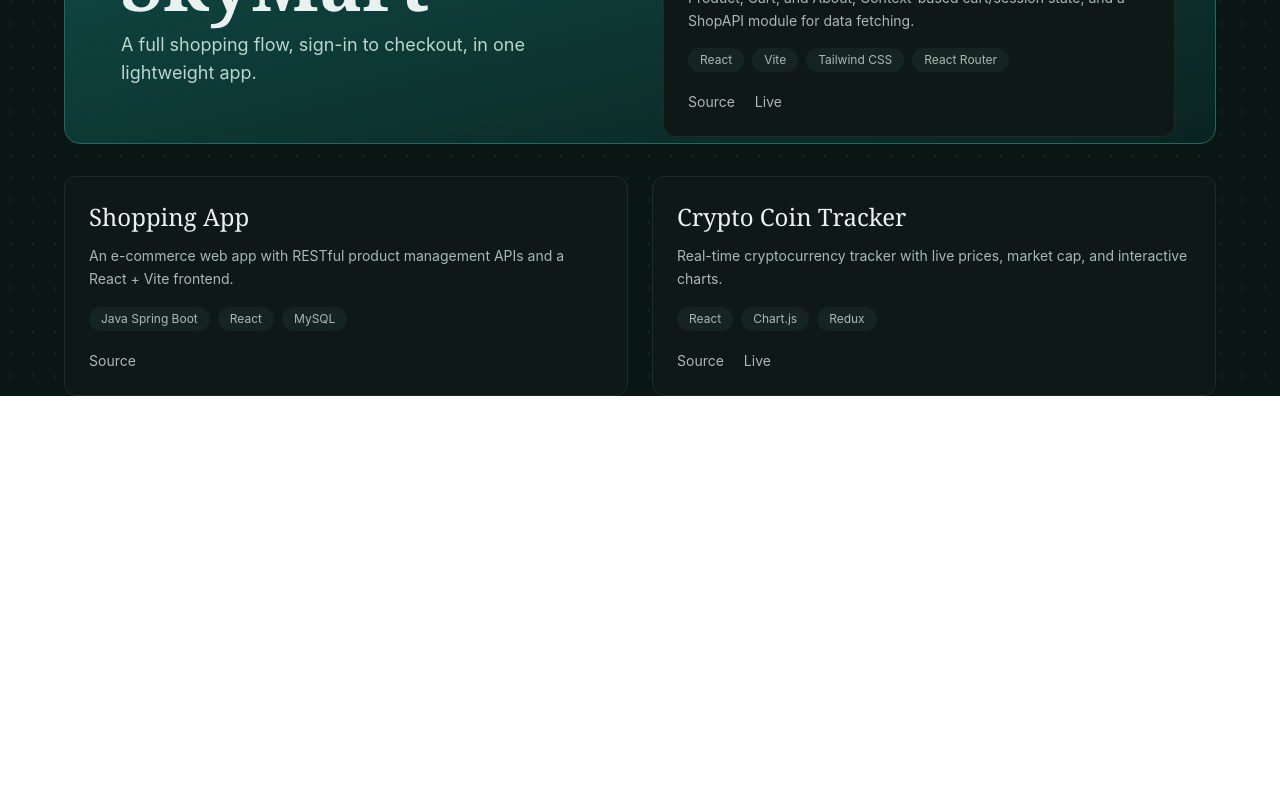
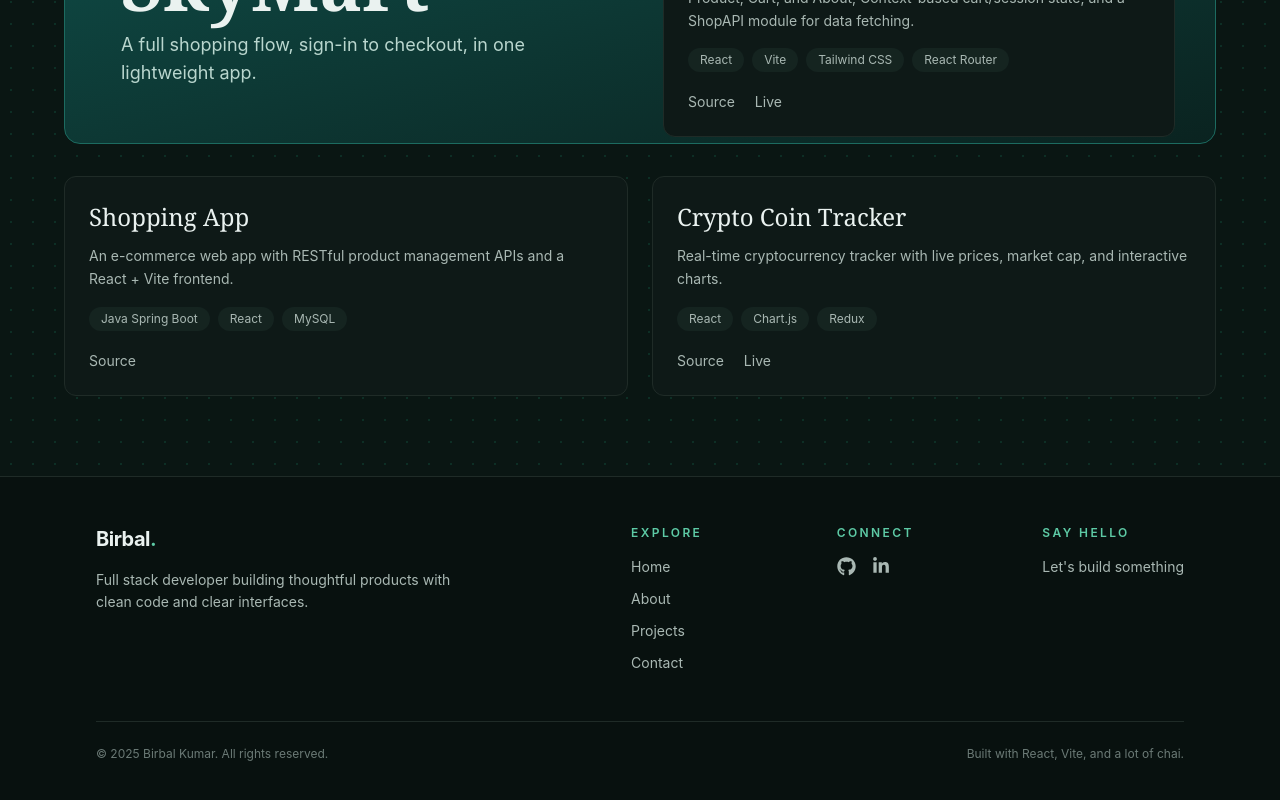
Before and after one commit to birbalkr/portfolio, a React app: page / in a window 1280 px wide. Shown: the part 1615-2415 px from the top of the page. Before the commit the page ends 2011 px from the top, so only its background shows below. Built offline with nearby package versions, Linux system fonts and the light colour scheme; the HTML template or start-up script is replaced by a standard one.

Commit message:
FooterPage

```diff
--- /dev/null
+++ b/src/components/Footer.tsx
@@ -0,0 +1,94 @@
+import { FaGithub, FaLinkedinIn } from "react-icons/fa";
+import { NavLink } from "react-router";
+
+const footerLinks = [
+    { label: "Home", to: "/" },
+    { label: "About", to: "/about" },
+    { label: "Projects", to: "/projects" },
+    { label: "Contact", to: "/contact" },
+];
+
+export default function Footer() {
+    return (
+        <footer className="mt-20 border-t border-[#1F2B27] bg-[#08110F]">
+            <div className="mx-auto max-w-6xl px-6 py-12 lg:px-8">
+                <div className="flex flex-col gap-10 md:flex-row md:items-start md:justify-between">
+                    <div className="max-w-sm">
+                        <NavLink
+                            to="/"
+                            className="text-xl font-bold tracking-tight text-[#EAF2F0]"
+                        >
+                            Birbal<span className="text-[#5DCAA5]">.</span>
+                        </NavLink>
+                        <p className="mt-4 text-sm leading-relaxed text-[#A9B8B3]">
+                            Full stack developer building thoughtful products with clean
+                            code and clear interfaces.
+                        </p>
+                    </div>
+
+                    <div className="grid grid-cols-2 gap-x-16 gap-y-8 sm:grid-cols-3">
+                        <div>
+                            <h2 className="text-xs font-semibold tracking-[0.2em] text-[#5DCAA5]">
+                                EXPLORE
+                            </h2>
+                            <nav aria-label="Footer navigation" className="mt-4 flex flex-col gap-3">
+                                {footerLinks.map((link) => (
+                                    <NavLink
+                                        key={link.to}
+                                        to={link.to}
+                                        className="text-sm text-[#A9B8B3] transition hover:text-[#EAF2F0]"
+                                    >
+                                        {link.label}
+                                    </NavLink>
+                                ))}
+                            </nav>
+                        </div>
+
+                        <div>
+                            <h2 className="text-xs font-semibold tracking-[0.2em] text-[#5DCAA5]">
+                                CONNECT
+                            </h2>
+                            <div className="mt-4 flex items-center gap-4">
+                                <a
+                                    href="https://github.com/birbalkr"
+                                    target="_blank"
+                                    rel="noreferrer"
+                                    aria-label="GitHub"
+                                    className="text-[#A9B8B3] transition hover:text-[#5DCAA5]"
+                                >
+                                    <FaGithub size={19} />
+                                </a>
+                                <a
+                                    href="https://www.linkedin.com/in/birbal-kumar-697381260"
+                                    target="_blank"
+                                    rel="noreferrer"
+                                    aria-label="LinkedIn"
+                                    className="text-[#A9B8B3] transition hover:text-[#5DCAA5]"
+                                >
+                                    <FaLinkedinIn size={18} />
+                                </a>
+                            </div>
+                        </div>
+
+                        <div className="col-span-2 sm:col-span-1">
+                            <h2 className="text-xs font-semibold tracking-[0.2em] text-[#5DCAA5]">
+                                SAY HELLO
+                            </h2>
+                            <NavLink
+                                to="/contact"
+                                className="mt-4 block text-sm text-[#A9B8B3] transition hover:text-[#EAF2F0]"
+                            >
+                                Let&apos;s build something
+                            </NavLink>
+                        </div>
+                    </div>
+                </div>
+
+                <div className="mt-12 flex flex-col gap-2 border-t border-[#1F2B27] pt-6 text-xs text-[#6B7A76] sm:flex-row sm:items-center sm:justify-between">
+                    <p>© {new Date().getFullYear()} Birbal Kumar. All rights reserved.</p>
+                    <p>Built with React, Vite, and a lot of chai.</p>
+                </div>
+            </div>
+        </footer>
+    );
+}
--- a/src/layout/MainLayout.tsx
+++ b/src/layout/MainLayout.tsx
@@ -1,5 +1,6 @@
 import { Outlet } from "react-router";
 import Navbar  from "../components/Navbar";
+import Footer from "../components/Footer";
 
 function MainLayout() {
   return (
@@ -13,6 +14,7 @@ function MainLayout() {
     >
       <Navbar />
       <Outlet />
+      <Footer />
     </section>
   );
 }
```
